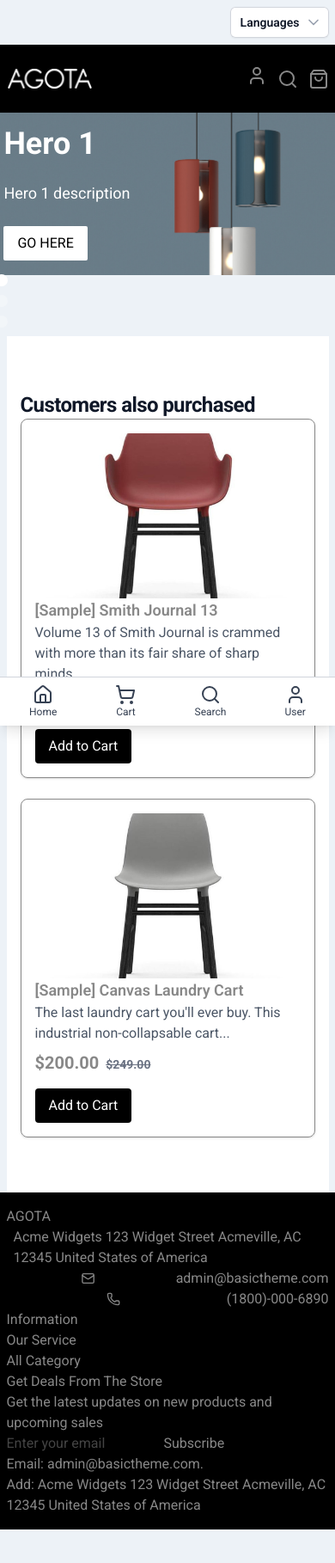
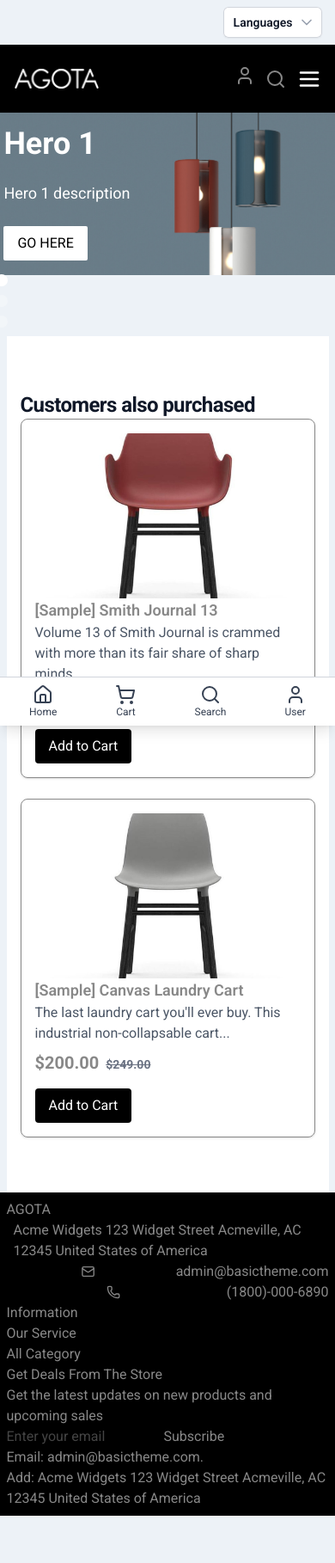
Before and after one commit to mrtuvn/shop-furniture, a React (Vite) app: page / in a window 390 px wide. Shown: the whole page at 86% size. Before the commit the page ends 1779 px from the top, so only its background shows below. Built offline with nearby package versions, Linux system fonts and the light colour scheme.

Commit message:
Add footer

```diff
--- a/src/components/layout/footer.tsx
+++ b/src/components/layout/footer.tsx
@@ -2,8 +2,11 @@ import { Mail, MapPin, Phone } from "lucide-react";
 
 const Footer = () => {
   return (
-    <footer className="footer bg-black" role="contentinfo">
-      <div className="footer__top container mx-auto py-4">
+    <footer
+      className="footer bg-black xs:mb-[var(--footer-mobile-navigate-height)] md:mb-0"
+      role="contentinfo"
+    >
+      <div className="footer__top container mx-auto py-2">
         <div className="grid md:grid-cols-5 gr">
           <div className="grid__item">
             AGOTA
--- a/src/components/layout/header.tsx
+++ b/src/components/layout/header.tsx
@@ -1,27 +1,32 @@
 import LanguageSwitcher from "@/components/common/language-switcher";
 import { Search, ShoppingBag } from "lucide-react";
+import AccountLinks from "../common/account-links";
 import Logo from "../common/Logo";
 import Nav from "../navigation/nav";
-
-import AccountLinks from "../common/account-links";
+import HamburgerIcon from "./humburger-icon";
 
 const Header = () => {
   return (
     <header>
       <div className=" mx-auto flex flex-col">
         <div className="top-header py-2">
-          <div className="container mx-auto flex justify-end items-center">
+          <div className="container xs:px-2 lg:px-0 sm:background-red mx-auto flex justify-end items-center">
             <LanguageSwitcher />
           </div>
         </div>
         <div className="bg-black bottom-header py-2 relative">
-          <div className="container top-0 mx-auto flex justify-between py-4 items-center">
+          <div className="container xs:px-2 top-0 mx-auto flex justify-between py-4 items-center">
             <Logo />
             <Nav />
             <div className="flex items-center justify-center gap-3">
               <AccountLinks />
               <Search />
-              <ShoppingBag />
+              <span className="xs:hidden md:block">
+                <ShoppingBag />
+              </span>
+              <span className="md:hidden">
+                <HamburgerIcon />
+              </span>
             </div>
           </div>
         </div>
--- /dev/null
+++ b/src/components/layout/humburger-icon.tsx
@@ -0,0 +1,34 @@
+const HamburgerMenu = () => {
+  return (
+    <>
+      <svg
+        width="30px"
+        height="30px"
+        viewBox="0 0 24 24"
+        fill="none"
+        xmlns="http://www.w3.org/2000/svg"
+      >
+        <path
+          d="M4 18L20 18"
+          stroke="#fff"
+          stroke-width="2"
+          stroke-linecap="round"
+        />
+        <path
+          d="M4 12L20 12"
+          stroke="#fff"
+          stroke-width="2"
+          stroke-linecap="round"
+        />
+        <path
+          d="M4 6L20 6"
+          stroke="#fff"
+          stroke-width="2"
+          stroke-linecap="round"
+        />
+      </svg>
+    </>
+  );
+};
+
+export default HamburgerMenu;
--- a/src/styles/index.css
+++ b/src/styles/index.css
@@ -19,10 +19,12 @@ body {
   --color-background: #f8f8f8;
   --color-tertiary: #888;
   --breakpoint-xs: 375px;
-  --breakpoint-2xl: 1536px;
+  --breakpoint-3xl: 120rem;
   --color-main-background: hsla(210, 38%, 95%, 1);
   --color-background: hsl(from var(--color-background) h s calc(l + 10));
   --menu-item-hover-bg: #0969da;
+
+  --footer-mobile-navigate-height: 56px;
 
   --z-index-menu: 9989;
   --z-index-dropdown: 9990;
```
Also changed, not shown: public/assets/img/menu.svg (added).
